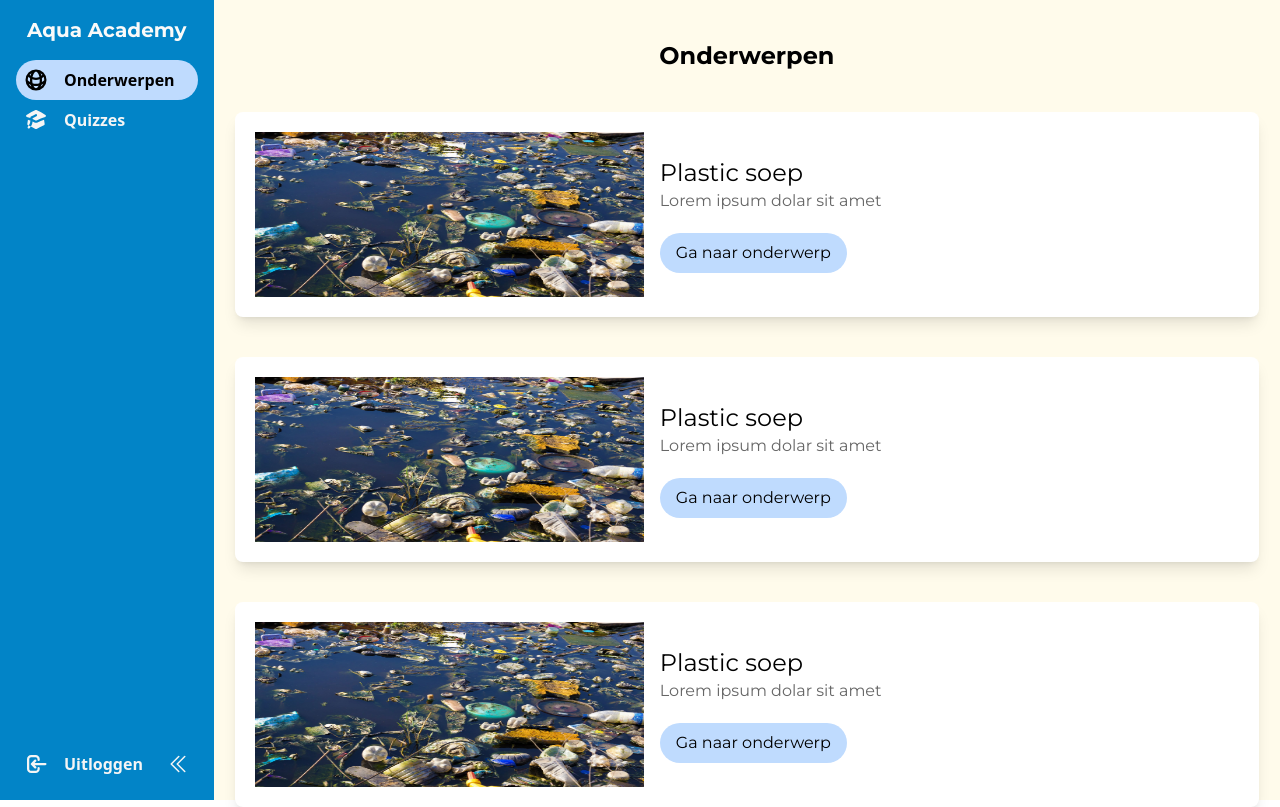
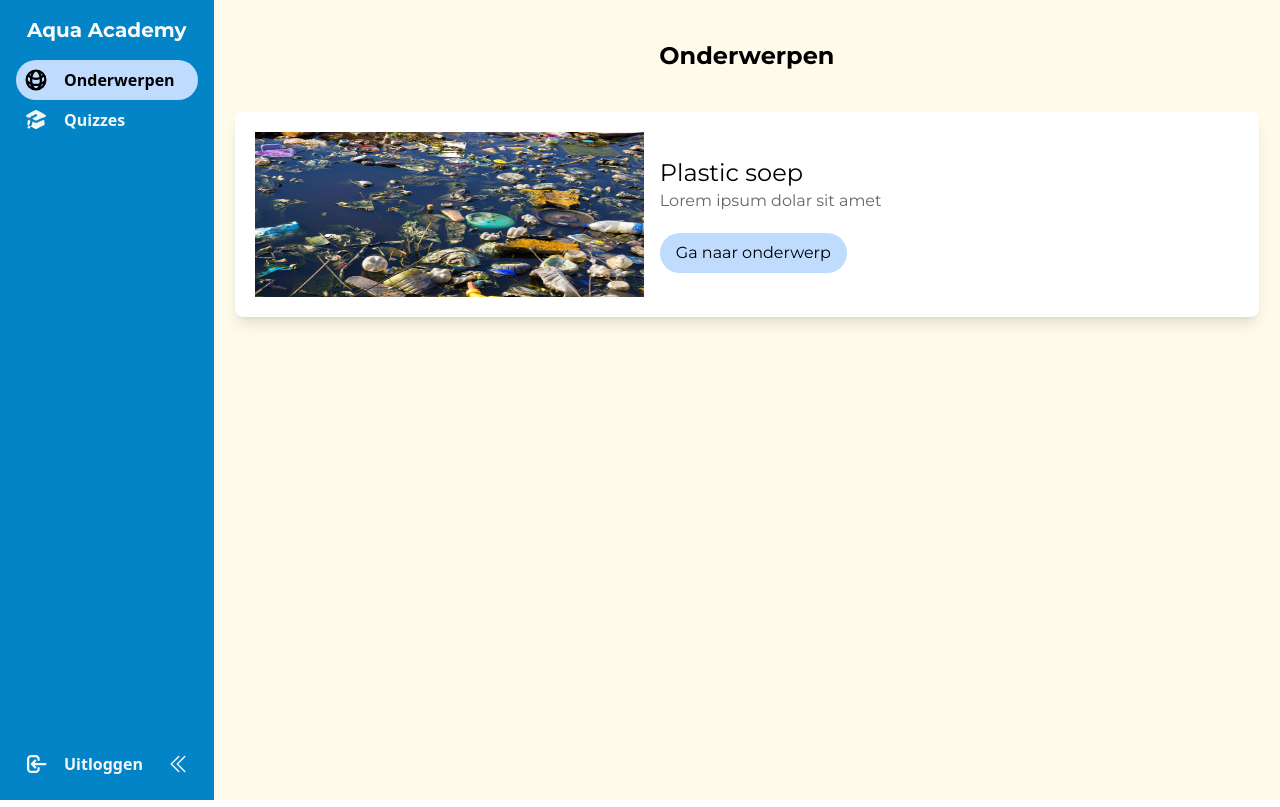
Before and after one commit to MarkDeKraker/T15-LifeBelowWater, a React (Vite) app in the folder client/: page / in a window 1280 px wide. Built offline with nearby package versions, Linux system fonts and the light colour scheme.

Commit message:
Update subjects

```diff
--- a/client/src/components/ChapterCard.tsx
+++ b/client/src/components/ChapterCard.tsx
@@ -1,8 +1,10 @@
+import { To } from "react-router-dom";
 import { NavigateButton } from "./buttons/NavigateButton";
 type Params = {
   title: string;
   subTitle: string;
   image: string;
+  To: To;
 };
 
 export default function ChapterCard(props: Params) {
@@ -23,7 +25,7 @@ export default function ChapterCard(props: Params) {
           <NavigateButton
             buttonStyle="secondary"
             To="/plastic/probleem"
-            children={"Ga naar onderwerp"}
+            children="Ga naar onderwerp"
           />
         </div>
       </div>
--- a/client/src/components/HomePage.tsx
+++ b/client/src/components/HomePage.tsx
@@ -11,16 +11,7 @@ export default function HomePage() {
           title="Plastic soep"
           subTitle="Lorem ipsum dolar sit amet"
           image={plasticsoep}
-        />
-        <ChapterCard
-          title="Plastic soep"
-          subTitle="Lorem ipsum dolar sit amet"
-          image={plasticsoep}
-        />
-        <ChapterCard
-          title="Plastic soep"
-          subTitle="Lorem ipsum dolar sit amet"
-          image={plasticsoep}
+          To="/probleem/aanpak/"
         />
       </div>
     </>
```
